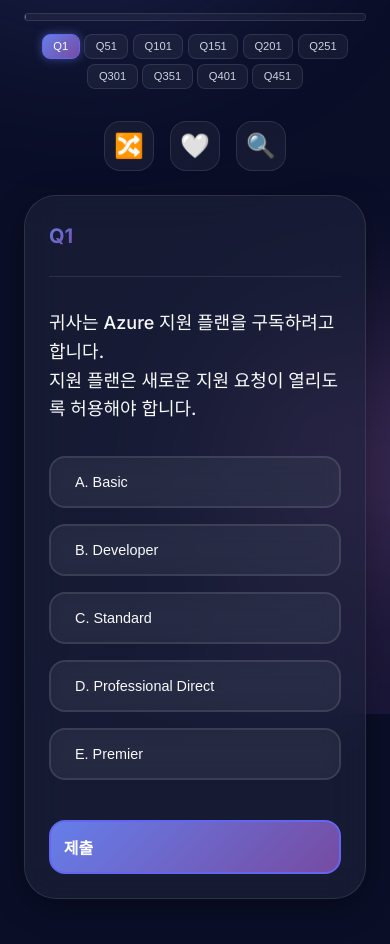
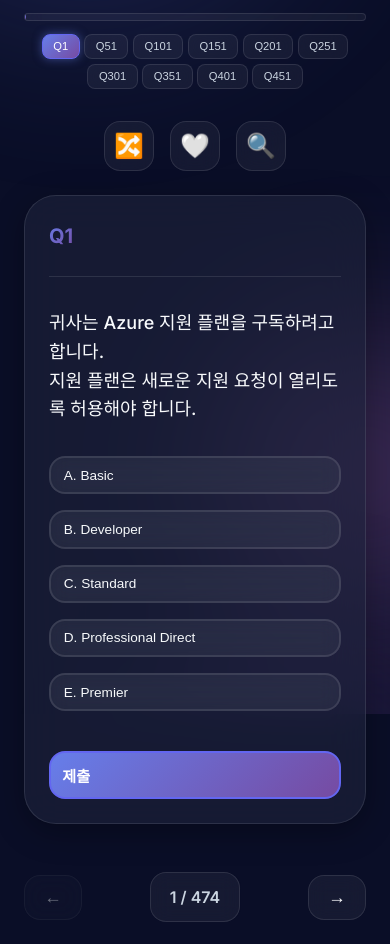
Before and after one commit to chah98h-lang/Quiz-App, a website: page index.html in a window 390 px wide. Shown: the part 130-1074 px from the top of the page. Drawn offline with Linux system fonts and the light colour scheme.

Commit message:
Aggressively reduce mobile font sizes and bust cache

```diff
--- a/index.html
+++ b/index.html
@@ -10,7 +10,7 @@
     <link rel="preconnect" href="https://fonts.gstatic.com" crossorigin>
     <link href="https://fonts.googleapis.com/css2?family=Inter:wght@300;400;500;600;700;800&display=swap"
         rel="stylesheet">
-    <link rel="stylesheet" href="style.css">
+    <link rel="stylesheet" href="style.css?v=2">
 </head>
 
 <body>
--- a/style.css
+++ b/style.css
@@ -116,12 +116,16 @@
 }
 
 @keyframes float {
-    0%, 100% {
+
+    0%,
+    100% {
         transform: translate(0, 0) scale(1);
     }
+
     33% {
         transform: translate(100px, -100px) scale(1.1);
     }
+
     66% {
         transform: translate(-100px, 100px) scale(0.9);
     }
@@ -475,9 +479,12 @@
 }
 
 @keyframes pulse {
-    0%, 100% {
+
+    0%,
+    100% {
         opacity: 1;
     }
+
     50% {
         opacity: 0.5;
     }
@@ -612,21 +619,28 @@
 }
 
 @keyframes correctPulse {
-    0%, 100% {
+
+    0%,
+    100% {
         transform: scale(1);
     }
+
     50% {
         transform: scale(1.02);
     }
 }
 
 @keyframes shake {
-    0%, 100% {
+
+    0%,
+    100% {
         transform: translateX(0);
     }
+
     25% {
         transform: translateX(-10px);
     }
+
     75% {
         transform: translateX(10px);
     }
@@ -737,6 +751,7 @@
         opacity: 0;
         transform: translateY(-20px);
     }
+
     to {
         opacity: 1;
         transform: translateY(0);
@@ -748,6 +763,7 @@
         opacity: 0;
         transform: translateY(20px);
     }
+
     to {
         opacity: 1;
         transform: translateY(0);
@@ -800,17 +816,20 @@
     }
 
     .question-text {
-        font-size: 1.05rem; /* Reduced from 1.25rem for mobile */
+        font-size: 1rem;
+        /* Reduced: 1.25 -> 1.05 -> 1.0rem */
     }
 
     .option-btn {
-        font-size: 0.9rem; /* Reduced for mobile */
-        padding: var(--spacing-sm) var(--spacing-md); /* Reduced padding */
+        font-size: 0.85rem;
+        /* Reduced: 0.95 -> 0.9 -> 0.85rem */
+        padding: 0.6rem 0.8rem;
+        /* Further reduced padding */
     }
 
     .option-btn.submit-btn {
-        font-size: 1rem; /* Specific size for submit button */
-        padding: 0.8rem; /* Slightly reduced padding */
+        font-size: 0.95rem;
+        padding: 0.7rem;
     }
 
     .jump-btn {
@@ -976,6 +995,7 @@
 }
 
 @media (max-width: 768px) {
+
     .hotspot-header,
     .hotspot-row {
         grid-template-columns: 2fr 1fr 1fr;
```
